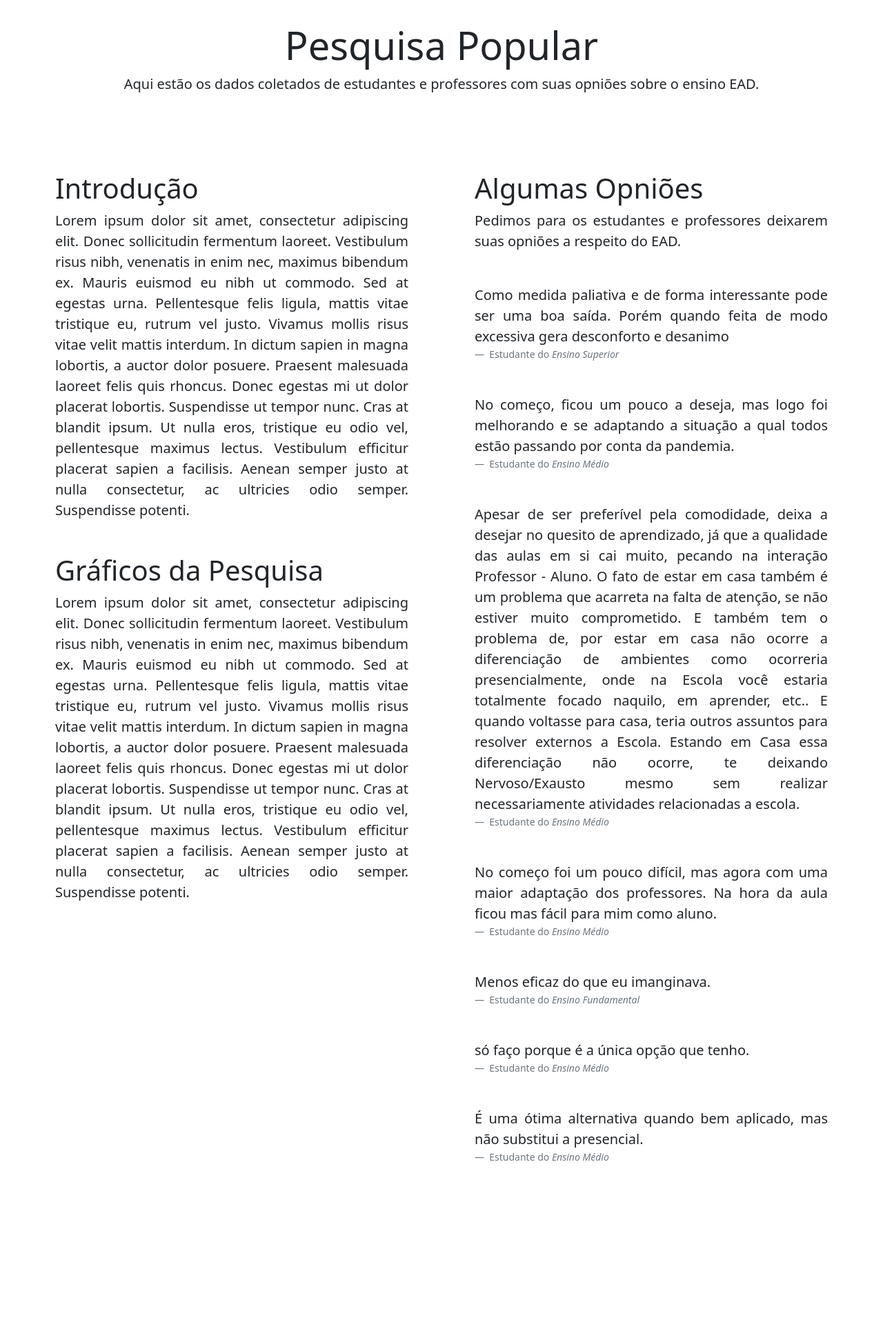
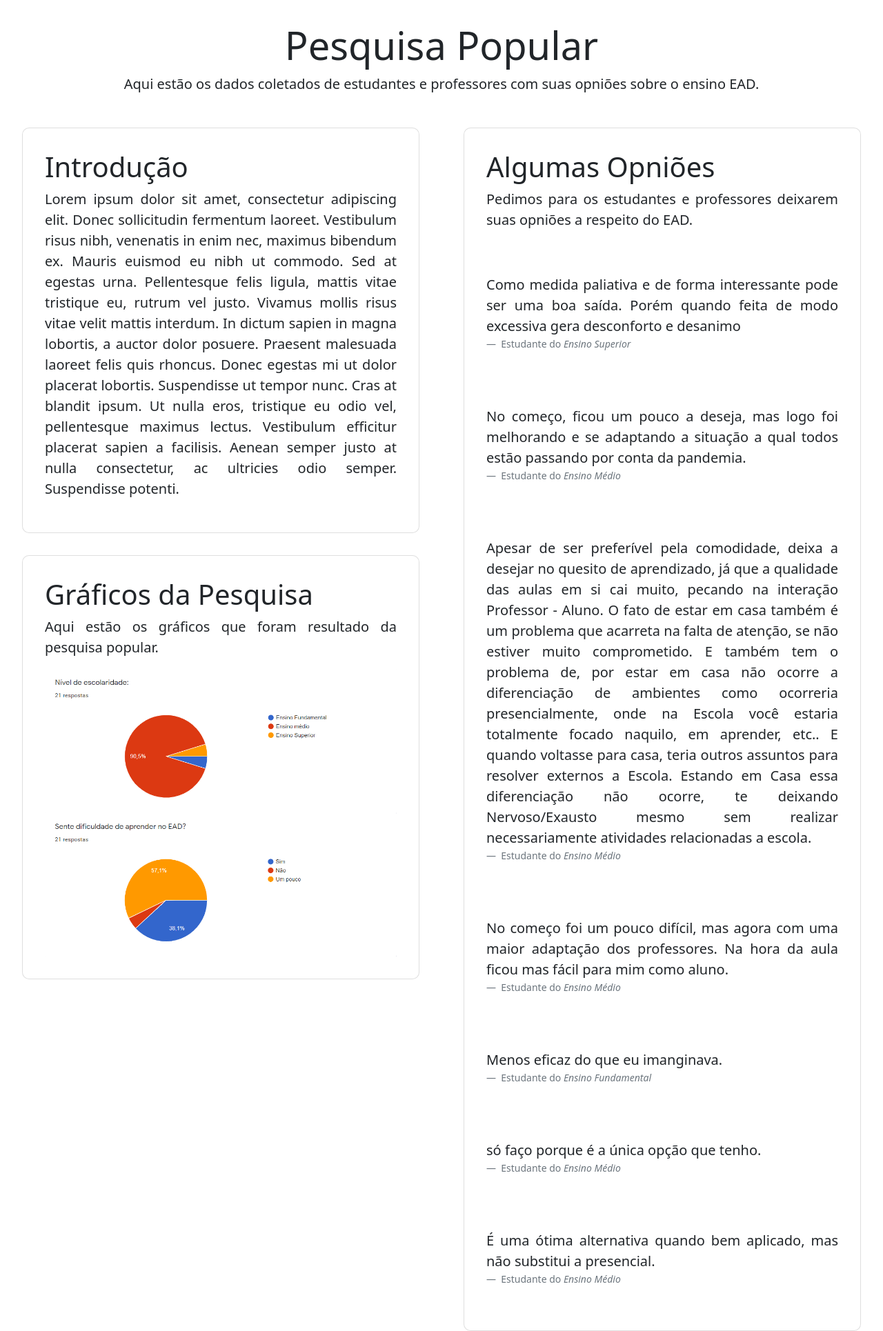
Before and after one commit to dvitorsantos/Projeto-PBL-CodeIgniter, a CodeIgniter 4 app: the page made by app/Views/Home/pesquisa_popular.php in a window 1280 px wide. Shown: the whole page at 69% size. Before the commit the page ends 1683 px from the top, so only its background shows below. Run offline with PHP 8.4 and a stand-in for CodeIgniter, Linux system fonts and the light colour scheme; the template is opened without the code that fills it, so the values that code supplies are empty; some libraries are stand-ins or nearby versions.

Commit message:
Alinhamento das páginas

```diff
--- a/app/Models/ComentarioModel.php
+++ b/app/Models/ComentarioModel.php
@@ -14,7 +14,7 @@ class AcessosModel extends Model
 
     function getAllComentario() {
         $this->db = db_connect();
-        $query = $this->db->query('SELECT * FROM `tb_comentario` order by date(date) desc, time desc');
+        $query = $this->db->query('SELECT * FROM `tb_comentario` order by date(date) desc, time desc limit 10');
         $result = [];
         foreach ($query->getResult() as $row) {
                 array_push($result, $row->nome, $row->comentario, $row->time, $row->date);
--- a/app/Views/Home/pesquisa_popular.php
+++ b/app/Views/Home/pesquisa_popular.php
@@ -17,7 +17,7 @@
     </div>
     <div class="outside-area">
         <div class="inside-area">
-            <section class="section">
+            <section class="card card-body">
                 <h1 class="display-6">Introdução</h1>
                 <p class="lead">Lorem ipsum dolor sit amet, consectetur adipiscing elit.
                     Donec sollicitudin fermentum laoreet. Vestibulum risus nibh, venenatis in enim nec,
@@ -30,22 +30,15 @@
                     Vestibulum efficitur placerat sapien a facilisis. Aenean semper justo at nulla consectetur,
                     ac ultricies odio semper. Suspendisse potenti.</p>
             </section>
-            <section>
+            <section class="card card-body">
                 <h1 class="display-6">Gráficos da Pesquisa</h1>
-                <p class="lead">Lorem ipsum dolor sit amet, consectetur adipiscing elit.
-                    Donec sollicitudin fermentum laoreet. Vestibulum risus nibh, venenatis in enim nec,
-                    maximus bibendum ex. Mauris euismod eu nibh ut commodo. Sed at egestas urna.
-                    Pellentesque felis ligula, mattis vitae tristique eu, rutrum vel justo.
-                    Vivamus mollis risus vitae velit mattis interdum. In dictum sapien in magna lobortis,
-                    a auctor dolor posuere. Praesent malesuada laoreet felis quis rhoncus.
-                    Donec egestas mi ut dolor placerat lobortis. Suspendisse ut tempor nunc.
-                    Cras at blandit ipsum. Ut nulla eros, tristique eu odio vel, pellentesque maximus lectus.
-                    Vestibulum efficitur placerat sapien a facilisis. Aenean semper justo at nulla consectetur,
-                    ac ultricies odio semper. Suspendisse potenti.</p>
+                <p class="lead">Aqui estão os gráficos que foram resultado da pesquisa popular.</p>
+                <img src="<?php echo base_url('assets/images/nivel-escolaridade.png') ?>" alt="">
+                <img src="<?php echo base_url('assets/images/sente-dificuldade-ead.png') ?>" alt="">
             </section>
         </div>
         <div class="inside-area">
-            <section class="section">
+            <section class="card card-body">
                 <h1 class="display-6">Algumas Opniões</h1>
                 <p class="lead">Pedimos para os estudantes e professores deixarem suas opniões a respeito do EAD.</p>
                 <figure class="cite">
--- a/app/Views/Home/reflexao.php
+++ b/app/Views/Home/reflexao.php
@@ -12,10 +12,10 @@
 
 <body>
 
-    <section class="text-center mt-5">
-        <h1 class="display-4"> Reflexao</h1>
+    <div class="container">
+        <h1 class="display-4"> Reflexão</h1>
         <p class="lead">Apresentados alguns motivos de reflexao </p>
-    </section>
+    </div>
 
     <section class="container-fluid mt-4">
 
--- a/assets/css/pesquisa_popular.css
+++ b/assets/css/pesquisa_popular.css
@@ -10,7 +10,6 @@
     display: flex;
     justify-content: flex-start;
     align-items: flex-start;
-    margin: 2rem;
 }
 
 .inside-area {
@@ -18,9 +17,8 @@
     justify-content: center;
     align-items: center;
     flex-direction: column;
-    padding: 0 3rem 0 3rem;
+    margin: 0 2rem 0 2rem;
     width: 50vw;
-    margin-top: 2rem;
 }
 
 .inside-area p {
@@ -28,7 +26,15 @@
 }
 
 .inside-area section {
+    padding: 2rem;
+    background-color: #ffffff;
+    border-radius: 10px;
     margin-top: 2rem;
+}
+
+.inside-area section img {
+    width: 100%;
+    height: 100%;
 }
 
 .cite {
```
Also changed, not shown: assets/css/reflexao.css (+12 -4 lines), assets/images/nivel-escolaridade.png (added), assets/images/sente-dificuldade-ead.png (added).
